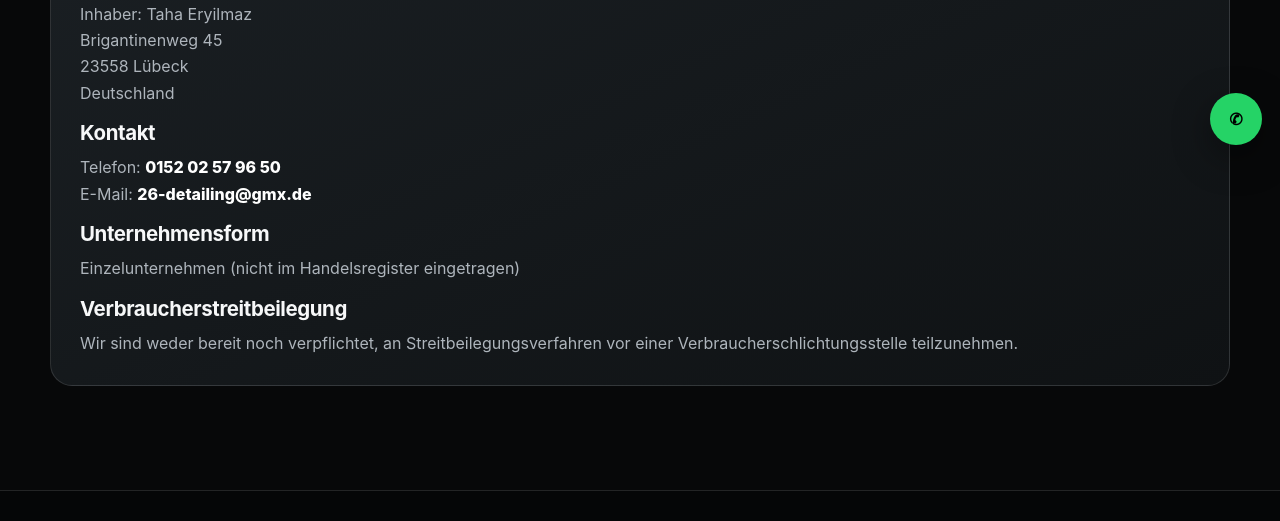
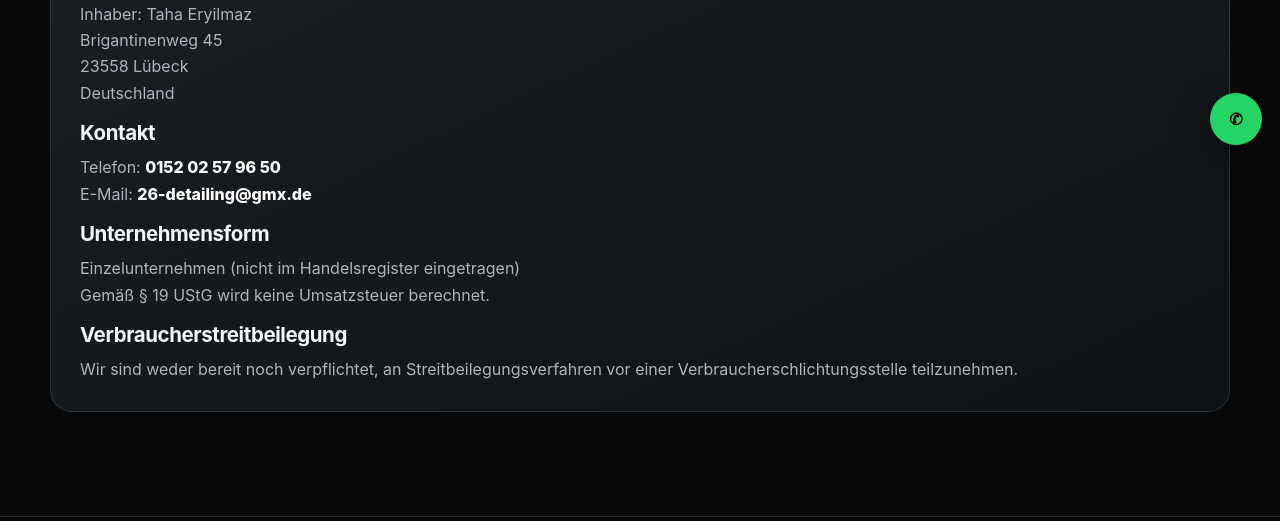
Before and after one commit to tahaeryilmaz-coder/TwentySixDetailing, a website built with Vite: page impressum.html in a window 1280 px wide. Shown: the part 576-1097 px from the top of the page. Built offline with nearby package versions, Linux system fonts and the light colour scheme.

Commit message:
Include VAT exemption notice in impressum.html
Added a note about VAT exemption according to § 19 UStG.

```diff
--- a/impressum.html
+++ b/impressum.html
@@ -22,6 +22,7 @@ Deutschland</p>
 E-Mail: <a class="kicker" href="mailto:26-detailing@gmx.de">26-detailing@gmx.de</a></p>
 <h3>Unternehmensform</h3>
 <p>Einzelunternehmen (nicht im Handelsregister eingetragen)</p>
+<p>Gemäß § 19 UStG wird keine Umsatzsteuer berechnet.</p>
 <h3>Verbraucherstreitbeilegung</h3>
 <p>Wir sind weder bereit noch verpflichtet, an Streitbeilegungsverfahren vor einer Verbraucherschlichtungsstelle teilzunehmen.</p>
 </article></div></section>
```
